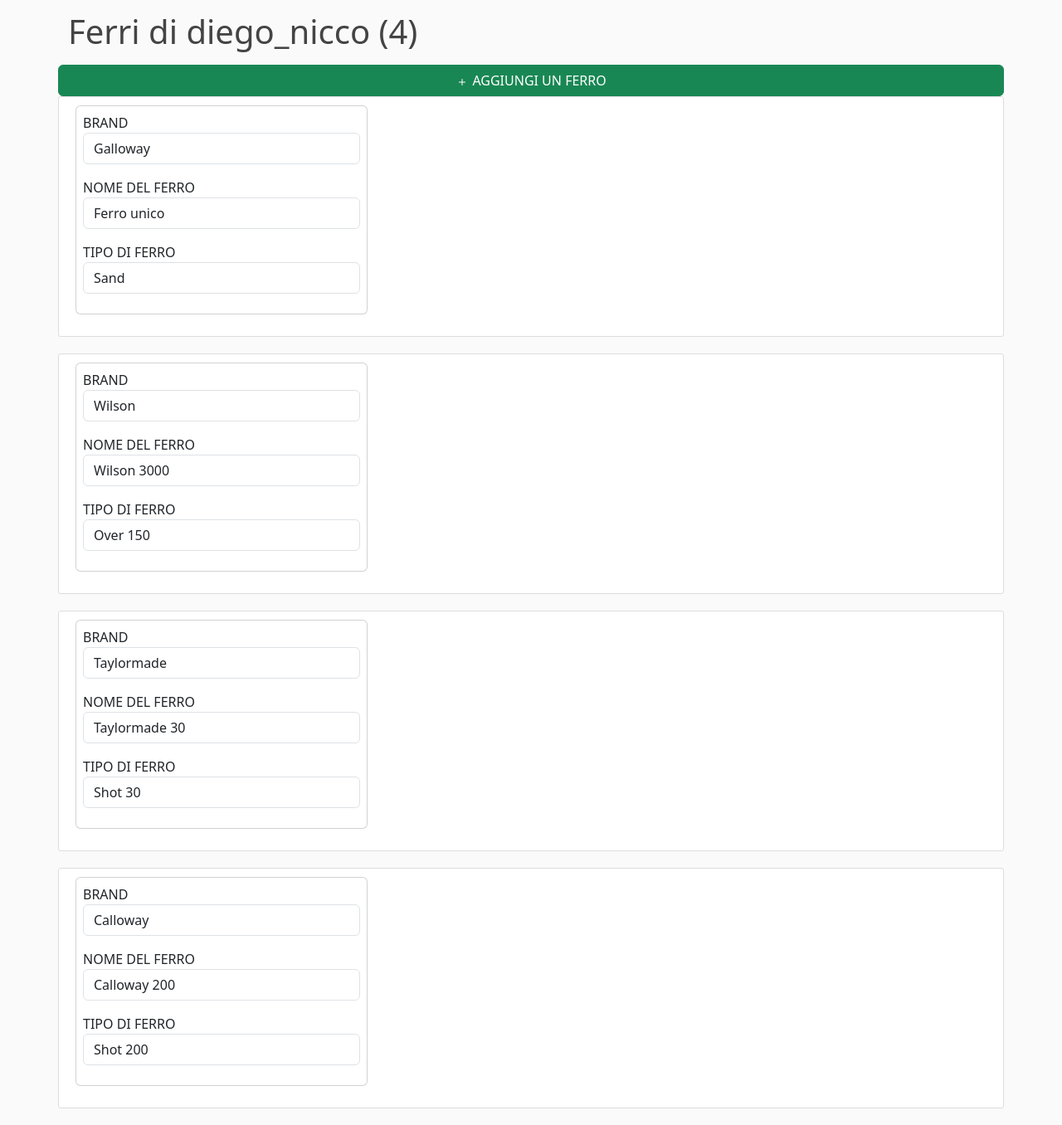
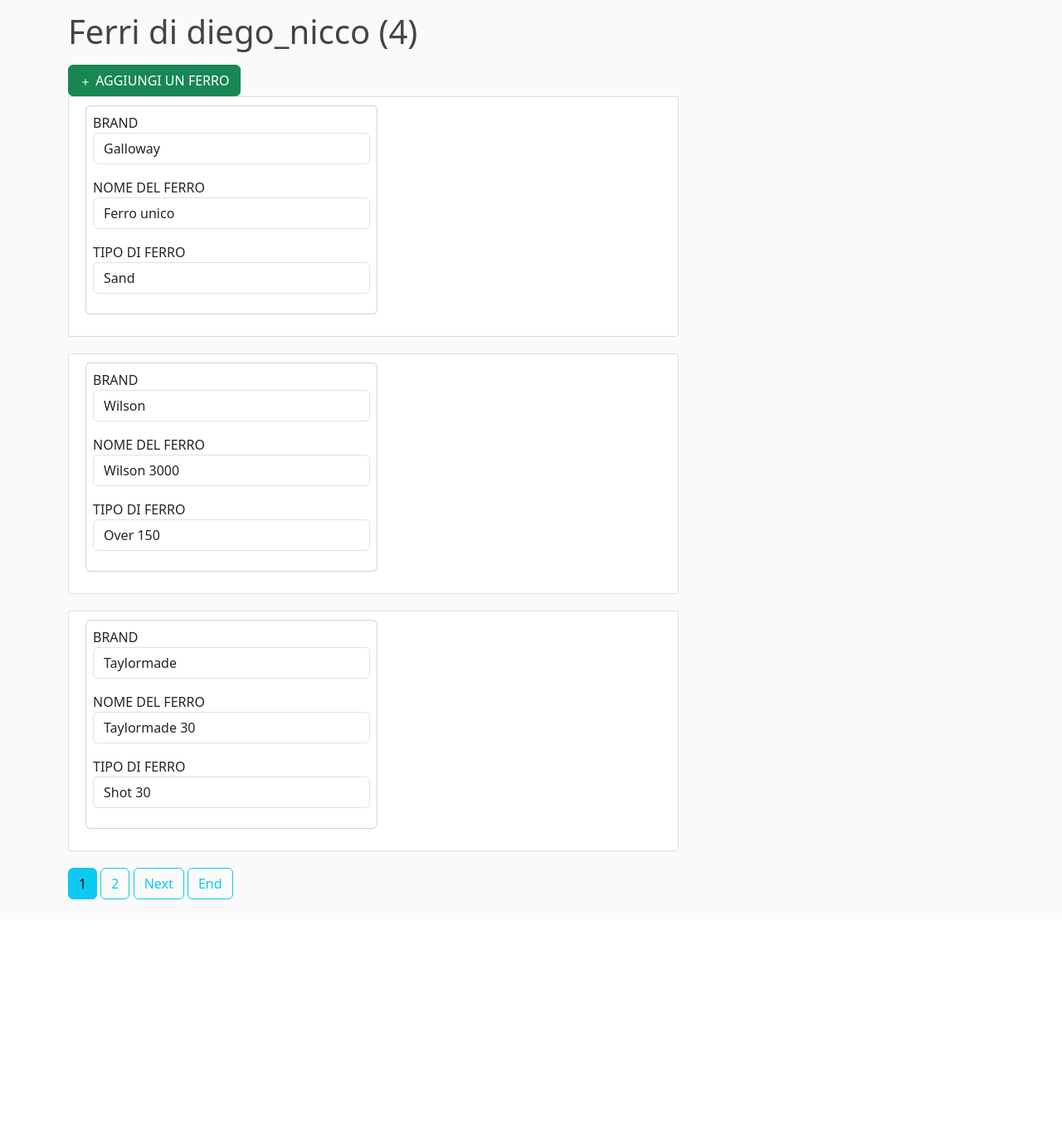
Before and after one commit to dpolimeni/golf_application, a Django app: a page that uses users/templates/users/irons.html in a window 1280 px wide. Shown: the part 66-1422 px from the top of the page at 83% size. After the commit the page ends 1150 px from the top, so only its background shows below. Run offline with Django 4.2, Linux system fonts and the light colour scheme; a user stored in the database is signed in; data comes from the database, SQL or seed files in the repository; both versions use the stored data as it was after the commit.

Commit message:
Paginated irons + add iron button. View and form TODO

```diff
--- a/users/templates/users/base_user.html
+++ b/users/templates/users/base_user.html
@@ -68,7 +68,9 @@
 
     <main role="main" class="container">
         <div class="row">
-        {% block content %} {% endblock %}
+            <div class="col-md-8">
+                {% block content %} {% endblock %}
+            </div>
         </div>
     </main>
 
--- a/users/templates/users/irons.html
+++ b/users/templates/users/irons.html
@@ -2,12 +2,12 @@
 {% block content %}
     <h1 class="mb-3">Ferri di {{view.kwargs.username}} ({{page_obj.paginator.count}})</h1>
     {% if request.user.username == view.kwargs.username %}
-    <button type="button" class="btn btn-success">
-      <svg xmlns="http://www.w3.org/2000/svg" width="16" height="16" fill="currentColor" class="bi bi-plus" viewBox="0 0 16 16">
-        <path d="M8 4a.5.5 0 0 1 .5.5v3h3a.5.5 0 0 1 0 1h-3v3a.5.5 0 0 1-1 0v-3h-3a.5.5 0 0 1 0-1h3v-3A.5.5 0 0 1 8 4z"></path>
-      </svg>
-      AGGIUNGI UN FERRO
-    </button>
+      <a type="button" class="btn btn-success" href="#">
+        <svg xmlns="http://www.w3.org/2000/svg" width="16" height="16" fill="currentColor" class="bi bi-plus" viewBox="0 0 16 16">
+          <path d="M8 4a.5.5 0 0 1 .5.5v3h3a.5.5 0 0 1 0 1h-3v3a.5.5 0 0 1-1 0v-3h-3a.5.5 0 0 1 0-1h3v-3A.5.5 0 0 1 8 4z"></path>
+        </svg>
+        AGGIUNGI UN FERRO
+      </a>
     {% endif %}
     {% for iron in irons %}
         <article class="media content-section">
--- a/users/views.py
+++ b/users/views.py
@@ -104,8 +104,10 @@ def profile_settings(request):
     return render(request, 'users/profile_settings.html', context)
 
 @login_required
-def iron_page(request):
-    a = 1
+def new_iron(request):
+    iron_form = {}
+    if 1==1:
+        pass
     return HttpResponse('TEST')
 
 class ironsListView(ListView):
@@ -113,7 +115,7 @@ class ironsListView(ListView):
     template_name = 'users/irons.html'
     context_object_name = 'irons'
 
-    paginate_by = 5
+    paginate_by = 3
 
     def get_queryset(self):
         user = get_object_or_404(playerProfile, user=CustomUser.objects.get(username=self.kwargs.get('username')))
```
Also changed, not shown: db.sqlite3.
